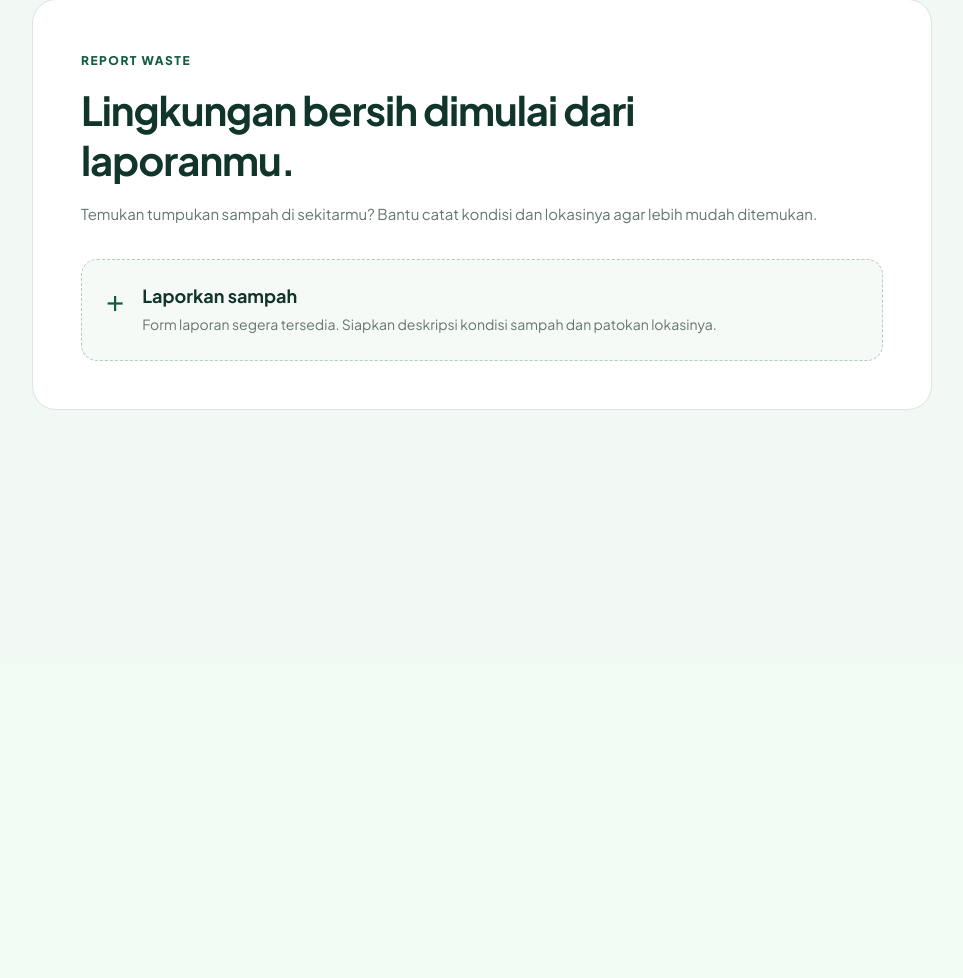
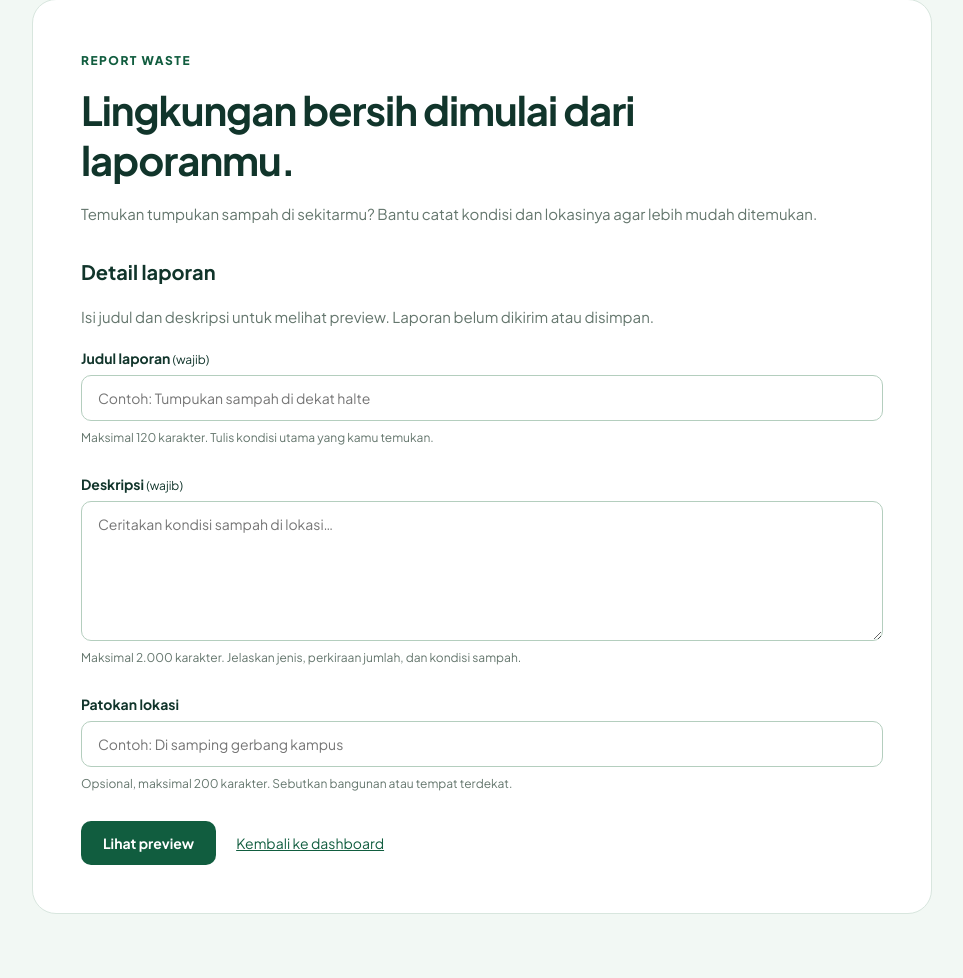
Before and after one commit to pbp-kelompok-b9/WasteWhistle, a Django app: page /reporting/create/ in a window 1280 px wide. Shown: the part 136-1114 px from the top of the page, without its empty margins (158-1121 px from the left). Before the commit the page ends 546 px from the top, so only its background shows below. Run offline with Django 5.2, Linux system fonts and the light colour scheme.

Commit message:
feat(reporting): Menambahkan form laporan dan preview

```diff
--- /dev/null
+++ b/reporting/forms.py
@@ -0,0 +1,28 @@
+from django import forms
+
+
+class ReportForm(forms.Form):
+    title = forms.CharField(
+        label="Judul laporan", max_length=120,
+        help_text="Maksimal 120 karakter. Tulis kondisi utama yang kamu temukan.",
+        widget=forms.TextInput(attrs={"placeholder": "Contoh: Tumpukan sampah di dekat halte"}),
+    )
+    description = forms.CharField(
+        label="Deskripsi", max_length=2000,
+        help_text="Maksimal 2.000 karakter. Jelaskan jenis, perkiraan jumlah, dan kondisi sampah.",
+        widget=forms.Textarea(attrs={"rows": 5, "placeholder": "Ceritakan kondisi sampah di lokasi…"}),
+    )
+    location_note = forms.CharField(
+        label="Patokan lokasi", max_length=200, required=False,
+        help_text="Opsional, maksimal 200 karakter. Sebutkan bangunan atau tempat terdekat.",
+        widget=forms.TextInput(attrs={"placeholder": "Contoh: Di samping gerbang kampus"}),
+    )
+
+    def __init__(self, *args, **kwargs):
+        super().__init__(*args, **kwargs)
+        for name, field in self.fields.items():
+            field.error_messages.update({
+                "required": "Bagian ini wajib diisi.",
+                "max_length": "Maksimal %(limit_value)s karakter (saat ini %(show_value)s).",
+            })
+            field.widget.attrs["aria-describedby"] = f"{name}-help {name}-errors"
--- a/reporting/static/reporting/reporting.css
+++ b/reporting/static/reporting/reporting.css
@@ -39,10 +39,7 @@
 
 .report-intro p { color: #64766d; font-size: 15px; line-height: 1.7; }
 
-.report-placeholder {
-    display: flex;
-    align-items: flex-start;
-    gap: 18px;
+.report-preview {
     margin-top: 32px;
     padding: 24px;
     border: 1px dashed #b4cebe;
@@ -50,13 +47,39 @@
     background: #f5faf6;
 }
 
-.report-placeholder h2 { margin-bottom: 6px; color: #11352b; font-size: 18px; }
-.report-placeholder p { font-size: 14px; }
-.report-symbol { color: #115d3f; font-size: 30px; line-height: 1; }
+.report-preview h2 { margin: 14px 0; color: #11352b; font-size: 22px; }
+.report-preview h3 { margin-top: 20px; font-size: 14px; }
+.report-preview p { font-size: 14px; }
+.report-preview { overflow-wrap: anywhere; }
+.report-description { white-space: pre-wrap; }
+.report-preview-note { margin-top: 20px; padding-top: 16px; border-top: 1px solid #d8e6de; }
+.report-form { margin-top: 32px; display: grid; gap: 20px; }
+.report-form h2 { color: #11352b; font-size: 20px; }
+.report-field { display: grid; gap: 8px; }
+.report-field label { font-size: 14px; font-weight: 700; color: #11352b; }
+.report-required { font-size: 12px; font-weight: 400; }
+.report-field input, .report-field textarea {
+    width: 100%; padding: 13px 16px; border: 1px solid #b4cebe;
+    border-radius: 10px; font: inherit; font-size: 14px; background: #fff; color: #16241f;
+}
+.report-field textarea { resize: vertical; min-height: 140px; }
+.report-field small { color: #64766d; font-size: 12px; line-height: 1.5; }
+.report-field [aria-invalid="true"] { border-color: #b42318; }
+.report-errors { color: #b42318; font-size: 13px; }
+.report-errors ul { list-style: none; }
+.report-intro .report-error-summary { padding: 14px; background: #fff2f0; color: #a32118; border-radius: 10px; }
+.report-form-actions { display: flex; align-items: center; flex-wrap: wrap; gap: 20px; }
+.report-form-actions button {
+    padding: 13px 22px; border: 0; border-radius: 10px; background: #115d3f;
+    color: white; font: inherit; font-size: 14px; font-weight: 700; cursor: pointer;
+}
+.report-form-actions button:hover { background: #0b3b2e; }
+.report-form-actions a { color: #115d3f; font-size: 14px; }
+.report-page :focus-visible { outline: 3px solid #12894f; outline-offset: 3px; }
 .report-nav { display: flex; flex-wrap: wrap; }
 
 @media (max-width: 540px) {
     .report-nav { gap: 2px; margin-left: 0; }
     .report-nav .ww-nav-link { padding: 8px; font-size: 11px; white-space: normal; }
-    .report-placeholder { padding: 18px; gap: 12px; }
+    .report-preview { padding: 18px; }
 }
--- a/reporting/templates/reporting/create.html
+++ b/reporting/templates/reporting/create.html
@@ -25,13 +25,36 @@
         <span class="report-eyebrow">REPORT WASTE</span>
         <h1 id="report-title">Lingkungan bersih dimulai dari laporanmu.</h1>
         <p>Temukan tumpukan sampah di sekitarmu? Bantu catat kondisi dan lokasinya agar lebih mudah ditemukan.</p>
-        <div class="report-placeholder">
-            <span class="report-symbol" aria-hidden="true">+</span>
-            <div>
-                <h2>Laporkan sampah</h2>
-                <p>Form laporan segera tersedia. Siapkan deskripsi kondisi sampah dan patokan lokasinya.</p>
+        <form class="report-form" method="post" action="{% url 'reporting:create' %}" novalidate>
+            {% csrf_token %}
+            <h2>Detail laporan</h2>
+            <p>Isi judul dan deskripsi untuk melihat preview. Laporan belum dikirim atau disimpan.</p>
+            {% if form.errors %}
+            <p class="report-error-summary" role="alert">Periksa bagian yang ditandai di bawah ini. Isianmu tetap ada.</p>
+            {% endif %}
+            {% for field in form %}
+            <div class="report-field">
+                <label for="{{ field.id_for_label }}">{{ field.label }}{% if field.field.required %}<span class="report-required"> (wajib)</span>{% endif %}</label>
+                {{ field }}
+                <small id="{{ field.name }}-help">{{ field.help_text }}</small>
+                <div class="report-errors" id="{{ field.name }}-errors">{{ field.errors }}</div>
             </div>
-        </div>
+            {% endfor %}
+            <div class="report-form-actions">
+                <button type="submit">Lihat preview</button>
+                <a href="{% url 'dashboard' %}">Kembali ke dashboard</a>
+            </div>
+        </form>
+        {% if preview %}
+        <section class="report-preview" aria-labelledby="preview-title" aria-live="polite">
+            <span class="report-eyebrow">PREVIEW · BELUM DISIMPAN</span>
+            <h2 id="preview-title">{{ preview.title }}</h2>
+            <p class="report-description">{{ preview.description }}</p>
+            <h3>Patokan lokasi</h3>
+            <p>{{ preview.location_note|default:"Belum diisi" }}</p>
+            <p class="report-preview-note">Periksa detail di atas. Untuk memperbarui preview, ubah isian lalu klik Lihat preview lagi.</p>
+        </section>
+        {% endif %}
     </section>
 </main>
 {% endblock body %}
--- a/reporting/views.py
+++ b/reporting/views.py
@@ -1,7 +1,11 @@
 from django.shortcuts import render
-from django.views.decorators.http import require_GET
+from django.views.decorators.http import require_http_methods
+
+from .forms import ReportForm
 
 
-@require_GET
+@require_http_methods(["GET", "POST"])
 def create_report(request):
-    return render(request, "reporting/create.html")
+    form = ReportForm(request.POST if request.method == "POST" else None)
+    preview = form.cleaned_data if request.method == "POST" and form.is_valid() else None
+    return render(request, "reporting/create.html", {"form": form, "preview": preview})
```
Also changed, not shown: reporting/tests.py (added, +50 -0 lines).
